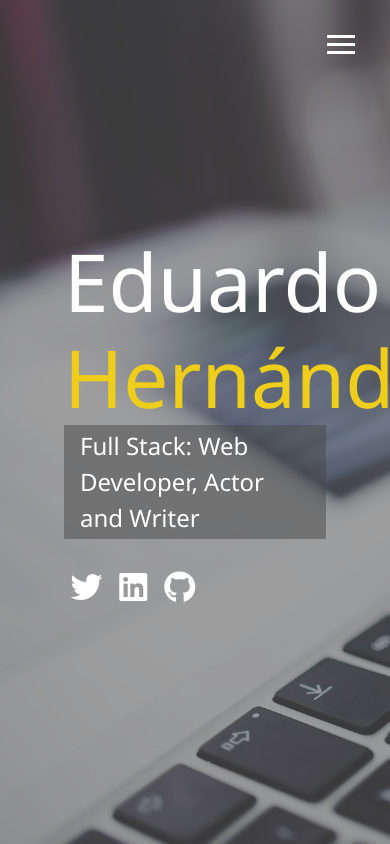
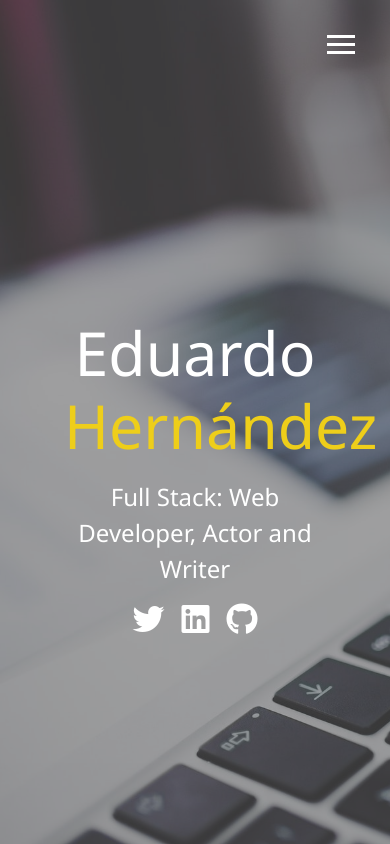
Before and after one commit to MrTrukiny/sass-portfolio, a website: page dist/index.html in a window 390 px wide. Drawn offline with Linux system fonts and the light colour scheme.

Commit message:
Add media queries and do overlay responsive

```diff
--- a/scss/_config.scss
+++ b/scss/_config.scss
@@ -28,3 +28,28 @@ $background-opacity: 0.5;
 		}
 	}
 }
+
+// Media Query Mixins
+@mixin mediaSm {
+	@media screen and (max-width: 500px) {
+		@content;
+	}
+}
+
+@mixin mediaMd {
+	@media screen and (max-width: 768px) {
+		@content;
+	}
+}
+
+@mixin mediaLg {
+	@media screen and (min-width: 769px) and (max-width: 1170px) {
+		@content;
+	}
+}
+
+@mixin mediaXl {
+	@media screen and (min-width: 1171px) {
+		@content;
+	}
+}
--- /dev/null
+++ b/scss/_mobile.scss
@@ -0,0 +1,57 @@
+// Widescreens
+@include mediaXl {
+
+}
+
+// Desktops & Laptops
+@include mediaLg {
+
+}
+
+// Tablets & Small Laptops
+@include mediaMd {
+	main {
+	align-items: center;
+	text-align: center;
+
+		.lg-heading {
+			line-height: 1;
+			margin-bottom: 1rem;
+		}
+	}
+
+	ul.menu-nav,
+	div.menu-branding {
+		float: none;
+		width: 100%;
+		min-height: 0;
+
+		&.show {
+			transform: translate3d(0, 0, 0);
+		}
+	}
+
+	.menu-nav {
+		height: 75vh;
+		transform: translate3d(-100%, 0, 0);
+		font-size: 24px;
+	}
+
+	.menu-branding {
+		height: 25vh;
+		transform: translate3d(100%, 0, 0);
+
+		.portrait {
+			background: url('../img/portrait-small.jpg');
+			width: 120px;
+			height: 160px;
+		}
+	}
+}
+
+// Smartphones
+@include mediaSm {
+	main#home h1 {
+		margin-top: 10vh;
+	}
+}
--- a/scss/main.scss
+++ b/scss/main.scss
@@ -1,5 +1,6 @@
 @import 'config';
 @import 'menu';
+@import 'mobile';
 
 * {
 	box-sizing: border-box;
@@ -22,13 +23,13 @@ h1, h2, h3 {
 	font-weight: 400;
 
 	&.lg-heading {
-		font-size: 5rem;
+		font-size: 3.8rem;
 		line-height: 1.2;
-	}
+	}s
 
 	&.sm-heading {
 		margin-bottom: 2rem;
-		padding: 0.2rem 1rem;
+		padding: 0.2rem 0.8rem;
 		background: rgba(lighten($primary-color, 2), 0.5);
 	}
 }
@@ -68,7 +69,7 @@ main {
 	&#home {
 		overflow: hidden;
 		h1 {
-			margin-top: 20vh;
+			margin-top: 30vh;
 		}
 	}
 }
```
Also changed, not shown: dist/css/main.css, dist/img/portrait-large-2.jpg (added), dist/img/portrait-large.jpg, dist/img/portrait-small.jpg (added).
